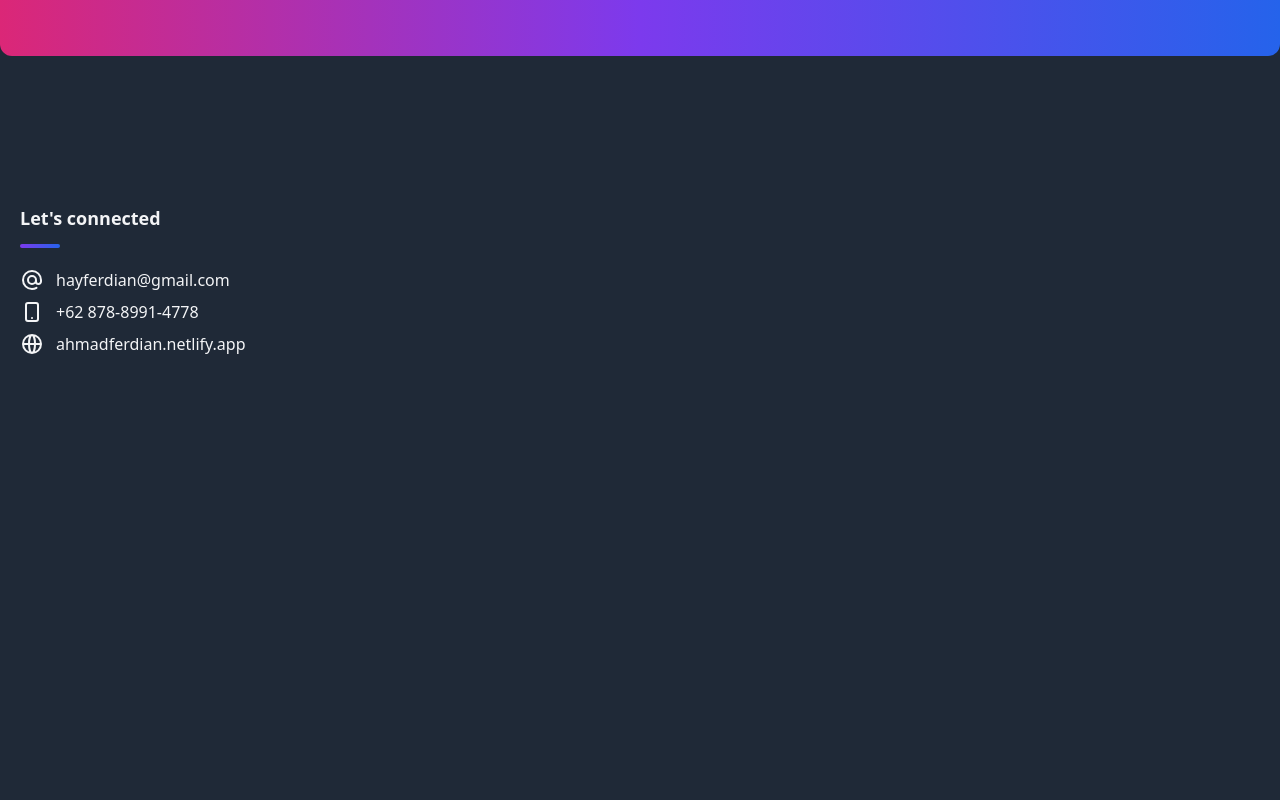
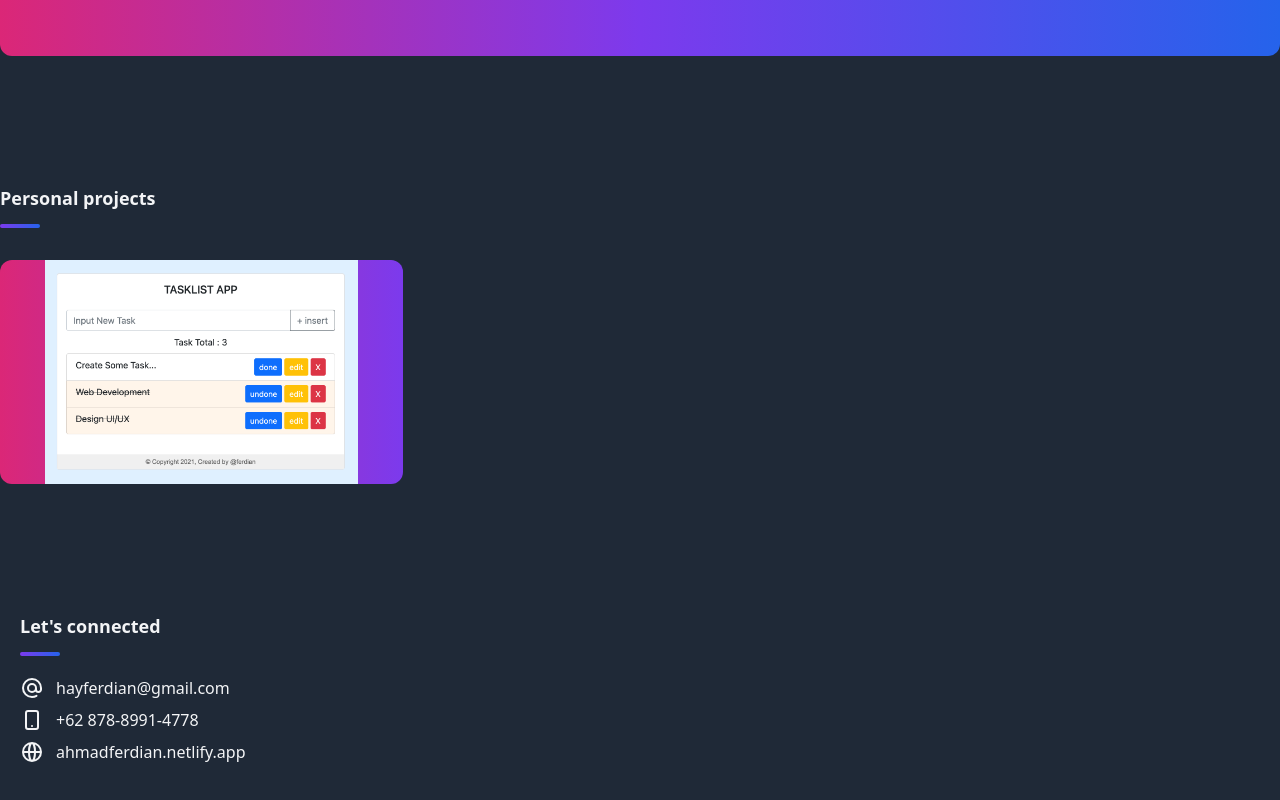
Before and after one commit to ferdvtn/main-portfolio, a Nuxt app: page / in a window 1280 px wide. Shown: the part 1980-2780 px from the top of the page. Before the commit the page ends 2396 px from the top, so only its background shows below. Built offline with nearby package versions, Linux system fonts and the light colour scheme.

Commit message:
add Personal projects section

```diff
--- a/assets/data.js
+++ b/assets/data.js
@@ -89,4 +89,11 @@ export const tools = [
         id: 9,
         url: 'https://subversion.apache.org/'
     },
-]
+];
+
+export const projects = [
+    {
+        id: 1,
+        url: 'https://ferdian-tasklist.netlify.app/'
+    }
+];
--- a/pages/index.vue
+++ b/pages/index.vue
@@ -1,5 +1,5 @@
 <template>
-  <div class="container mx-auto py-10 flex flex-col space-y-32">
+  <div class="md:container mx-auto py-10 flex flex-col space-y-32">
       <div id="hero" class="relative p-4 flex justify-center items-center h-64 md:space-x-8">
         <img src="~/assets/img/user.png" alt="user" class="w-64 h-auto bg-gradient-to-r from-purple-600 to-blue-600 shadow-xl rounded-full absolute -left-24 md:relative md:left-0">
         <div class="z-10 absolute right-3 md:relative md:right-0">
@@ -15,10 +15,10 @@
 
       <!-- aboutme -->
       <div id="aboutme" class="p-4 flex flex-col justify-start items-center">
-        <h1 class="font-semibold antialiased text-xl">About Me</h1>
+        <h1 class="font-semibold antialiased text-xl">About me</h1>
         <DividerX class="mt-3 mb-8" />
 
-        <p class="mb-16 text-sm text-center leading-relaxed max-w-md">Hello, I'm Ferdian. My current job as an IT web developer at <i><strong>Tira Satria Niaga</strong></i> company in Jakarta area. Information systems graduate student in 2020 with GPA of 3.6 of 4.0. In my self, Honesty is the principle during work</p>
+        <p class="mb-16 text-sm text-center leading-relaxed max-w-md">Hello, I'm Ferdian. My current job as an IT web developer at <i><strong>Tira Satria Niaga</strong></i> company in Jakarta area. Information systems graduate student in 2020 with GPA of 3.6 of 4.0.<br>In my self, Honesty is the principle during work</p>
 
         <div class="flex justify-center items-center space-x-2">
           <button @click="scrollToId('educations')" class="py-2 px-4 rounded bg-gradient-to-r from-pink-600 to-indigo-600">Educations</button>
@@ -75,8 +75,24 @@
         </ul>
       </div>
 
+      <!-- projects -->
+      <div id="projects" class="flex flex-col justify-start items-center md:items-start">
+        <h1 class="font-semibold antialiased text-lg">Personal projects</h1>
+        <DividerX class="mt-3 mb-8" />
+        <ul class="flex flex-col justify-start items-center w-full md:-m-3 space-y-5 md:flex-wrap md:flex-row md:space-y-0">
+          <li v-for="project in projects" :key="project.id" class="w-full md:w-1/3">
+            <div class="md:m-3 bg-gradient-to-r from-pink-600 to-purple-600 md:rounded-xl">
+              <img
+                :src="require(`~/assets/img/projects/${project.id}.png`)" :alt="`${project.id}.png`"
+                class="w-full h-56 object-contain object-center"
+              >
+            </div>
+          </li>
+        </ul>
+      </div>
+
       <!-- contact -->
-      <div id="contact" class="p-5">
+      <div id="contact" class="px-5">
         <h1 class="font-semibold antialiased text-lg">Let's connected</h1>
         <DividerX class="mt-3 mb-5" />
         <ul class="flex flex-col space-y-2">
@@ -105,14 +121,15 @@
 </template>
 
 <script>
-import { experiences, educations, tools } from '~/assets/data.js';
+import { experiences, educations, tools, projects } from '~/assets/data.js';
 
 export default {
   data() {
     return {
       experiences: experiences,
       educations: educations,
-      tools: tools
+      tools: tools,
+      projects: projects
     }
   },
   methods: {
```
Also changed, not shown: assets/img/projects/1.png (added).
